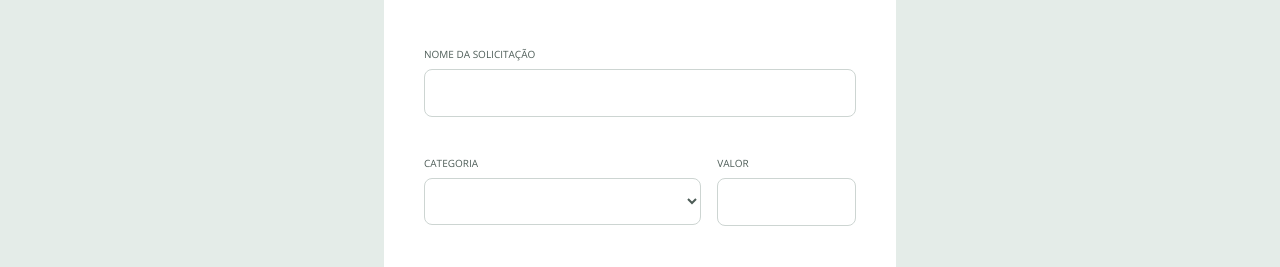
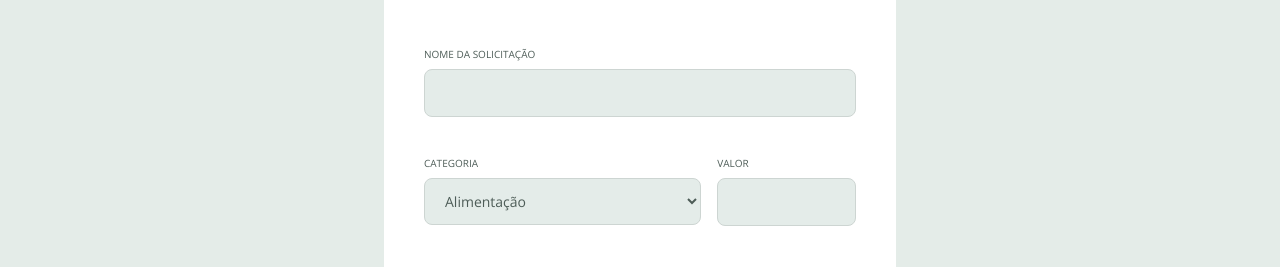
Before and after one commit to viniciuspachecof/refund, a React (Vite) app: page /solicitacao/1 in a window 1280 px wide. Shown: the part 484-751 px from the top of the page. Built offline with nearby package versions, Linux system fonts and the light colour scheme; no server answers.

Commit message:
carregar detalhes foto e exclusão

```diff
--- a/src/components/excluir-solicitacao.tsx
+++ b/src/components/excluir-solicitacao.tsx
@@ -1,6 +1,27 @@
 import * as Dialog from '@radix-ui/react-dialog';
+import { api } from '../lib/axios';
+import { useNavigate } from 'react-router-dom';
 
-export function ExcluirSolicitacao() {
+interface ExcluirSolicitacaoProps {
+  id?: string;
+  onSuccess: () => void;
+}
+
+export function ExcluirSolicitacao({ id, onSuccess }: ExcluirSolicitacaoProps) {
+  const navigate = useNavigate();
+
+  function handleDeletarSolicitacao() {
+    try {
+      api.delete(`/refunds/${id}`);
+      onSuccess();
+
+      navigate('/');
+    } catch (err) {
+      console.error(err);
+      alert('Erro ao excluir');
+    }
+  }
+
   return (
     <Dialog.Portal>
       <Dialog.Overlay className="fixed w-screen h-screen inset-0 bg-black-modal" />
@@ -16,7 +37,10 @@ export function ExcluirSolicitacao() {
             </button>
           </Dialog.DialogClose>
 
-          <button className="bg-green-100 text-white font-bold text-lg rounded-lg p-4 cursor-pointer hover:bg-green-200 transition duration-100">
+          <button
+            onClick={handleDeletarSolicitacao}
+            className="bg-green-100 text-white font-bold text-lg rounded-lg p-4 cursor-pointer hover:bg-green-200 transition duration-100"
+          >
             Confirmar
           </button>
         </div>
--- a/src/components/registro-solicitacao.tsx
+++ b/src/components/registro-solicitacao.tsx
@@ -3,14 +3,15 @@ import { Link } from 'react-router-dom';
 import { priceFormatter } from '../utils/formatter';
 
 interface RegistroSolicitacaoProps {
+  id: string;
   title: string;
   category: string;
   value: number;
 }
 
-export function RegistroSolicitacao({ title, category, value }: RegistroSolicitacaoProps) {
+export function RegistroSolicitacao({ title, category, value, id }: RegistroSolicitacaoProps) {
   return (
-    <Link to="/solicitacao/1">
+    <Link to={`/solicitacao/${id}`}>
       <div className="flex gap-3 hover:bg-gray-500 p-1 rounded-lg">
         <div className="p-2 rounded-full bg-gray-400">
           <ForkKnifeIcon size={18} weight="fill" className="text-green-100" />
--- a/src/pages/page-home.tsx
+++ b/src/pages/page-home.tsx
@@ -6,14 +6,14 @@ import type { IRefund } from '../interface/IRefund';
 
 interface InfoListRefunds {
   currentPage: number;
-  total: number;
+  lastPage: number;
 }
 
 export function PageHome() {
   const [refunds, setRefunds] = useState<IRefund[]>();
   const [infoListRefunds, setInfoListRefunds] = useState<InfoListRefunds>({
     currentPage: 0,
-    total: 0,
+    lastPage: 0,
   });
 
   useEffect(() => {
@@ -54,7 +54,7 @@ export function PageHome() {
         <div className="rounded-lg bg-green-100 p-1 cursor-pointer hover:bg-green-200 transition duration-100">
           <CaretLeftIcon size={24} className="text-white" />
         </div>
-        <span className="text-lg">{`${infoListRefunds.currentPage}/${infoListRefunds.total}`}</span>
+        <span className="text-lg">{`${infoListRefunds.currentPage}/${infoListRefunds.lastPage}`}</span>
         <div className="rounded-lg bg-green-100 p-1 cursor-pointer hover:bg-green-200 transition duration-100">
           <CaretRightIcon size={24} className="text-white" />
         </div>
--- a/src/pages/page-solicitacao-detalhes.tsx
+++ b/src/pages/page-solicitacao-detalhes.tsx
@@ -1,8 +1,26 @@
 import { FileIcon } from '@phosphor-icons/react';
 import * as Dialog from '@radix-ui/react-dialog';
 import { ExcluirSolicitacao } from '../components/excluir-solicitacao';
+import { useParams } from 'react-router-dom';
+import { useEffect, useState } from 'react';
+import { api } from '../lib/axios';
+import type { IRefund } from '../interface/IRefund';
 
 export function PageSolicitacaoDetalhes() {
+  const [refund, setRefund] = useState<IRefund>();
+  const { id } = useParams();
+  const [modalOpen, setModalOpen] = useState(false);
+
+  useEffect(() => {
+    async function fetchData() {
+      const { data } = await api.get(`/refunds/${id}`);
+
+      setRefund(data.refund);
+    }
+
+    fetchData();
+  }, [id]);
+
   return (
     <div className="max-w-lg m-auto mb-14 bg-white p-10 rounded-2xl">
       <h2 className="font-bold text-title-md text-gray-100 mb-3">Solicitação de reembolso</h2>
@@ -13,8 +31,9 @@ export function PageSolicitacaoDetalhes() {
           <label className="text-sm inline-block mb-2">NOME DA SOLICITAÇÃO</label>
           <input
             type="text"
-            className="px-4 py-3 border border-gray-300 text-gray-200 text-lg w-full rounded-lg outline-none focus:border-green-100"
+            className="px-4 py-3 border border-gray-300 text-gray-200 text-lg w-full rounded-lg outline-none focus:border-green-100 disabled:bg-gray-400"
             disabled
+            value={refund?.title}
           />
         </div>
 
@@ -22,19 +41,27 @@ export function PageSolicitacaoDetalhes() {
           <div className="flex-2">
             <label className="text-sm inline-block mb-2">CATEGORIA</label> <br />
             <select
-              className="px-4 py-3 border border-gray-300 text-gray-200 text-lg rounded-lg outline-none w-full"
+              className="px-4 py-3 border border-gray-300 text-gray-200 text-lg rounded-lg outline-none w-full disabled:bg-gray-400"
               name=""
               id=""
               disabled
-            ></select>
+              value={refund?.category}
+            >
+              <option value="food">Alimentação</option>
+              <option value="hosting">Hospedagem</option>
+              <option value="transport">Transporte</option>
+              <option value="services">Serviços</option>
+              <option value="other">Outros</option>
+            </select>
           </div>
 
           <div className="flex-1">
             <label className="text-sm inline-block mb-2">VALOR</label>
             <input
               type="text"
-              className="px-4 py-3 border border-gray-300 text-gray-200 text-lg w-full rounded-lg outline-none focus:border-green-100"
+              className="px-4 py-3 border border-gray-300 text-gray-200 text-lg w-full rounded-lg outline-none focus:border-green-100 disabled:bg-gray-400"
               disabled
+              value={refund?.value.toLocaleString('pt-BR', { minimumFractionDigits: 2 })}
             />
           </div>
         </div>
@@ -48,14 +75,14 @@ export function PageSolicitacaoDetalhes() {
           </a>
         </div>
 
-        <Dialog.Root>
+        <Dialog.Root open={modalOpen} onOpenChange={setModalOpen}>
           <Dialog.Trigger asChild>
             <button className="w-full bg-green-100 text-white font-bold text-lg rounded-lg p-4 cursor-pointer hover:bg-green-200 transition duration-100">
               Excluir
             </button>
           </Dialog.Trigger>
 
-          <ExcluirSolicitacao />
+          <ExcluirSolicitacao id={refund?.id} onSuccess={() => setModalOpen(false)} />
         </Dialog.Root>
       </form>
     </div>
--- a/src/pages/page-solicitacao-novo.tsx
+++ b/src/pages/page-solicitacao-novo.tsx
@@ -32,7 +32,13 @@ export function PageSolicitacaoNovo() {
               className="px-4 py-3 border border-gray-300 text-gray-200 text-lg rounded-lg outline-none w-full"
               name=""
               id=""
-            ></select>
+            >
+              <option value="food">Alimentação</option>
+              <option value="hosting">Hospedagem</option>
+              <option value="transport">Transporte</option>
+              <option value="services">Serviços</option>
+              <option value="other">Outros</option>
+            </select>
           </div>
 
           <div className="flex-1">
```
